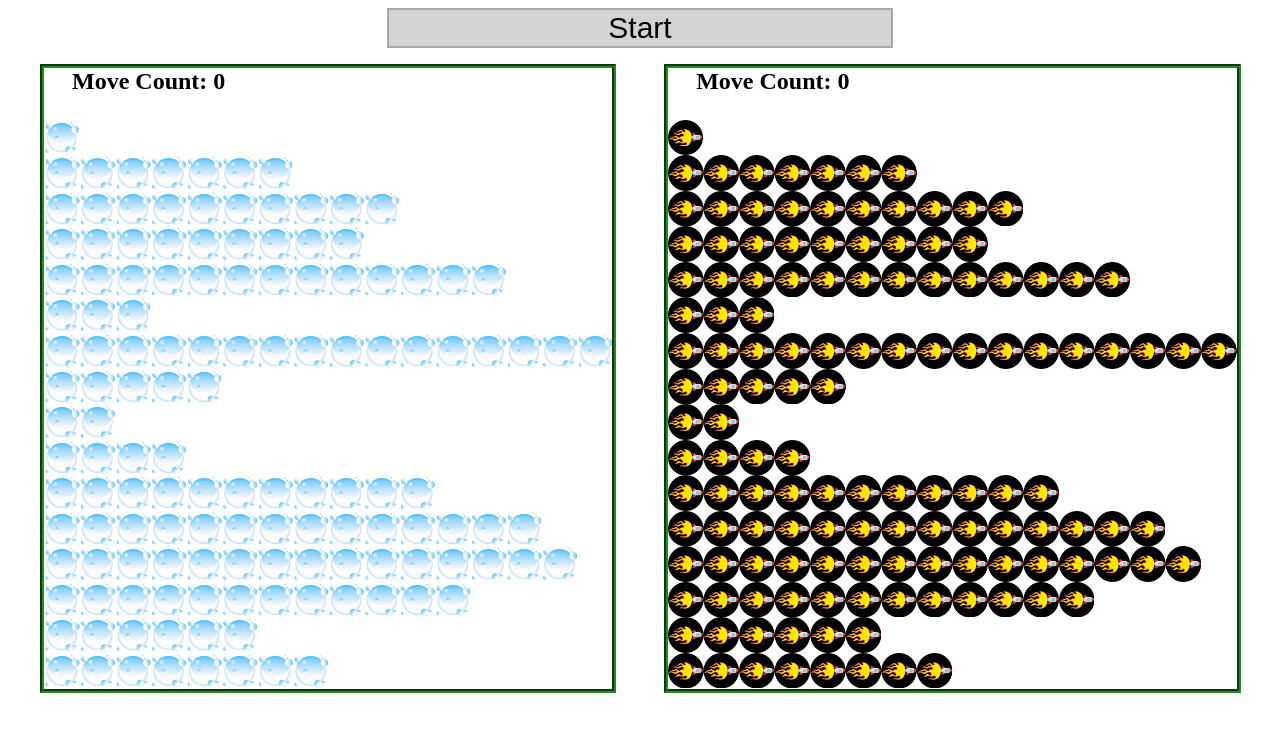
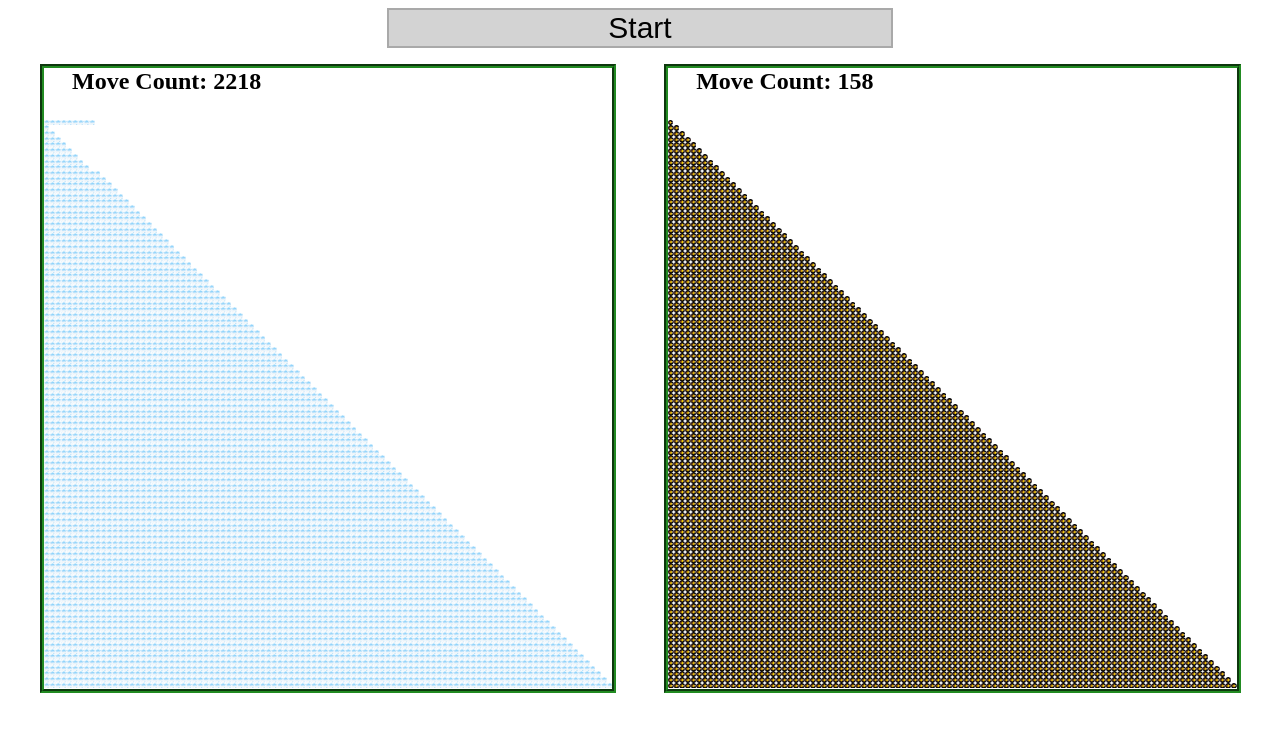
Before and after one commit to broganmulkey/broganmulkey.github.io, a plain HTML site: page asd-projects/sorting-exercise/index.html in a window 1280 px wide. Both pictures are taken after a click on the button "Start". Drawn offline with nearby package versions, Linux system fonts and the light colour scheme.

Commit message:
pushed sorting

```diff
--- a/asd-projects/sorting-exercise/index.js
+++ b/asd-projects/sorting-exercise/index.js
@@ -14,16 +14,64 @@ The CSS ids you will work with are:
 ///////////////////////////////////////////////////////////////////////
 
 // TODO 2: Implement bubbleSort
+// sorts all elements from smallest to largest and increases the swap counter
+async function bubbleSort(array){
+for(let i = 0; i <  array.length - 1; i++){         //runs throught the array
+    for(let j = array.length -1; j > 1; j--){       // starts sorting through the array begginging at the end, and stops once it reaches the beggining
+        if(array[j].value < array[j - 1].value){    //if the current value is less than the previous the values get swapped
+            swap(array, j, j -  1);                 //does the swapping
+            updateCounter(bubbleCounter);           //updates the move count so that you can visual see the amount swapped
+            await sleep();                          // pauses the program long enough so that you can see it get swapped
+        }
+    }
+}
+}
+
+// TODO 3: Implement quickSort
+ async function quickSort(array, left, right){    //creates function
+    if(left >= right){                      //if the left index is smaller than the left then it stops sorting
+        return;                             //returns functions
+
+    }
+
+    var index = await partition(array, left, right);       //divides into left and right
+    if(left < index - 1){                                  // if the left is less than the index it runs the code block
+        await quickSort(array, left, index - 1);           // recalls the quicksort fuction with the index being decreased by 1
+    }
+if (right > index){                                         //activates if the right side is greater than the index
+    await quickSort(array, index, right);                   //recalls quicksort with the index as the left parameter
+}
+
+ }
+
+// TODOs 4 & 5: Implement partition
+async function partition(array, left, right){                   //creates the partition function
+    let pivot = array[Math.floor((right + left) / 2)].value;    //creating a variable caled pivot; finds pivot by finsing middle index of the array and dividing by 2
+    while(left < right){                                        //activates while left is less than right
+        while(array[left].value < pivot){                       //increases the left value while the left value is less than the pivot
+            left++;
+        }
+        while(array[right].value > pivot){                      //decreases the right value while the right value is greater than the pivot
+            right--;
+        }
+        if(left < right){                                       //activates if the left value is greater than the right
+            swap(array, left, right);                           //swpas the left and right values
+            updateCounter(quickCounter)                         //updates the counter for the quick sort
+            await sleep();                                      //shows the animation frame by stopping the program in between switches
+        }
+    }
 
 
-// TODO 3: Implement quickSort
-
-
-// TODOs 4 & 5: Implement partition
-
+return left + 1;                                                //adds 1 to the left value
+}
 
 // TODO 1: Implement swap
-
+function swap(array, i, j){
+    var temp = array[i];            //stores array[i] in a temp variable
+    array[i] = array[j];            //changes the value of array[i] to array [j]
+    array[j] = temp;                // sets j equal to the orignial value array[i]
+    drawSwap(array, i, j);          //the visual swap of the bubbles
+}
 
 ///////////////////////////////////////////////////////////////////////
 /////////////////////// YOUR WORK GOES ABOVE HERE /////////////////////
--- a/asd-projects/sorting-exercise/setup.js
+++ b/asd-projects/sorting-exercise/setup.js
@@ -6,10 +6,10 @@
 // THE CONSTANTS BELOW MAY BE ALTERED FOR EXPERIMENTATION PURPOSES
 
 // set the delay between each sort step
-const SLEEP_AMOUNT = 500;
+const SLEEP_AMOUNT = .5;
 
 // set the max number of squares
-const MAX_SQUARES = 16;
+const MAX_SQUARES = 100;
 
 // set constants for pseudo-random number generation
 const SEED = 2;
```
Also changed, not shown: portfolio.html (+1 -0 lines).
